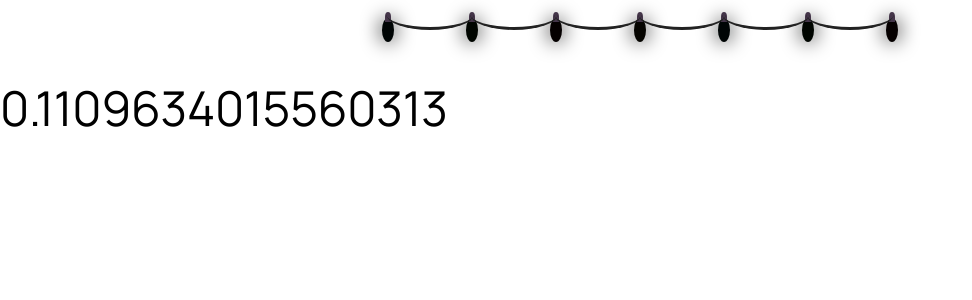
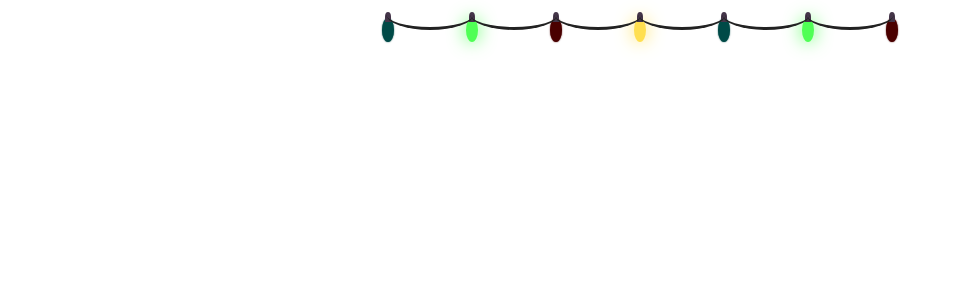
Before and after one commit to caiquearaujo/challenge-christmas-lights-vue, a Vue app: page / in a window 1280 px wide. Shown: the top 300 px of the page, without its empty margins (0-972 px from the left). Built offline with nearby package versions, Linux system fonts and the light colour scheme; a web font is replaced by a local one.

Commit message:
Rippling lights effect

```diff
--- a/src/App.vue
+++ b/src/App.vue
@@ -1,8 +1,5 @@
 <template>
-	<tree-branch />
-	<div style="margin: 24px auto; font-size: 48px">
-		{{ anim.curve }}
-	</div>
+	<tree-branch :curve="anim.curve" />
 </template>
 
 <script lang="ts">
@@ -31,7 +28,7 @@ export default defineComponent({
 	data() {
 		return {
 			anim: {
-				velocity: 0.005,
+				velocity: 0.1,
 				frame: 0,
 				curve: 0,
 				id: null as null | number,
@@ -59,7 +56,7 @@ export default defineComponent({
 		},
 
 		velocity(v: number) {
-			return 0.005 + (55 / 1000) * (v / 100);
+			return (1 / 10) * (v / 100);
 		},
 	},
 });
--- a/src/components/TreeBranch.vue
+++ b/src/components/TreeBranch.vue
@@ -4,7 +4,8 @@
 			v-for="(node, idx) of nodes"
 			:key="idx"
 			:color="node.color"
-			:direction="node.direction" />
+			:direction="node.direction"
+			:intensity="curve" />
 	</div>
 </template>
 
@@ -29,7 +30,7 @@ export default defineComponent({
 		for (let i = 0; i < this.lights; i++) {
 			this.nodes.push({
 				color: colors[colorFlag],
-				direction: i + (1 % 2) === 0 ? -1 : 1,
+				direction: (i + 1) % 2 === 0 ? -1 : 1,
 			});
 
 			colorFlag++;
@@ -51,6 +52,11 @@ export default defineComponent({
 			type: Number,
 			default: 7,
 		},
+
+		curve: {
+			type: Number,
+			required: true,
+		},
 	},
 });
 </script>
--- a/src/components/TreeLight.vue
+++ b/src/components/TreeLight.vue
@@ -1,5 +1,7 @@
 <template>
-	<div :class="['light', { 'is-off': !on }]">
+	<div
+		:class="['light', { 'is-off': !on }]"
+		:data-direction="direction">
 		<div class="circle" :style="getStyles"></div>
 	</div>
 </template>
@@ -21,6 +23,11 @@ export default defineComponent({
 
 	data() {
 		return {
+			lum: {
+				min: 10,
+				max: 60,
+				dir: this.direction > 0 ? 0 : 1,
+			},
 			currentColor: availableColors[this.color],
 			fixedSize: ((i: number) => (i >= 0 && i <= 48 ? i : 24))(
 				this.size
@@ -41,7 +48,7 @@ export default defineComponent({
 			default: 1,
 		},
 
-		velocity: {
+		direction: {
 			type: Number,
 			default: 1,
 		},
@@ -61,9 +68,12 @@ export default defineComponent({
 	computed: {
 		getStyles() {
 			const styles: Record<string, string> = {};
-			const intensity = this.intensity;
+			const intensity =
+				this.intensity * this.direction + this.lum.dir;
 
-			styles.backgroundColor = `hsl(${this.currentColor.h}, ${this.currentColor.s}%, ${intensity}%)`;
+			styles.backgroundColor = `hsl(${this.currentColor.h}, ${
+				this.currentColor.s
+			}%, ${this.lum.min + this.lum.max * intensity}%)`;
 
 			styles.width = `${this.fixedSize / 2}px`;
 			styles.height = `${this.fixedSize}px`;
```
